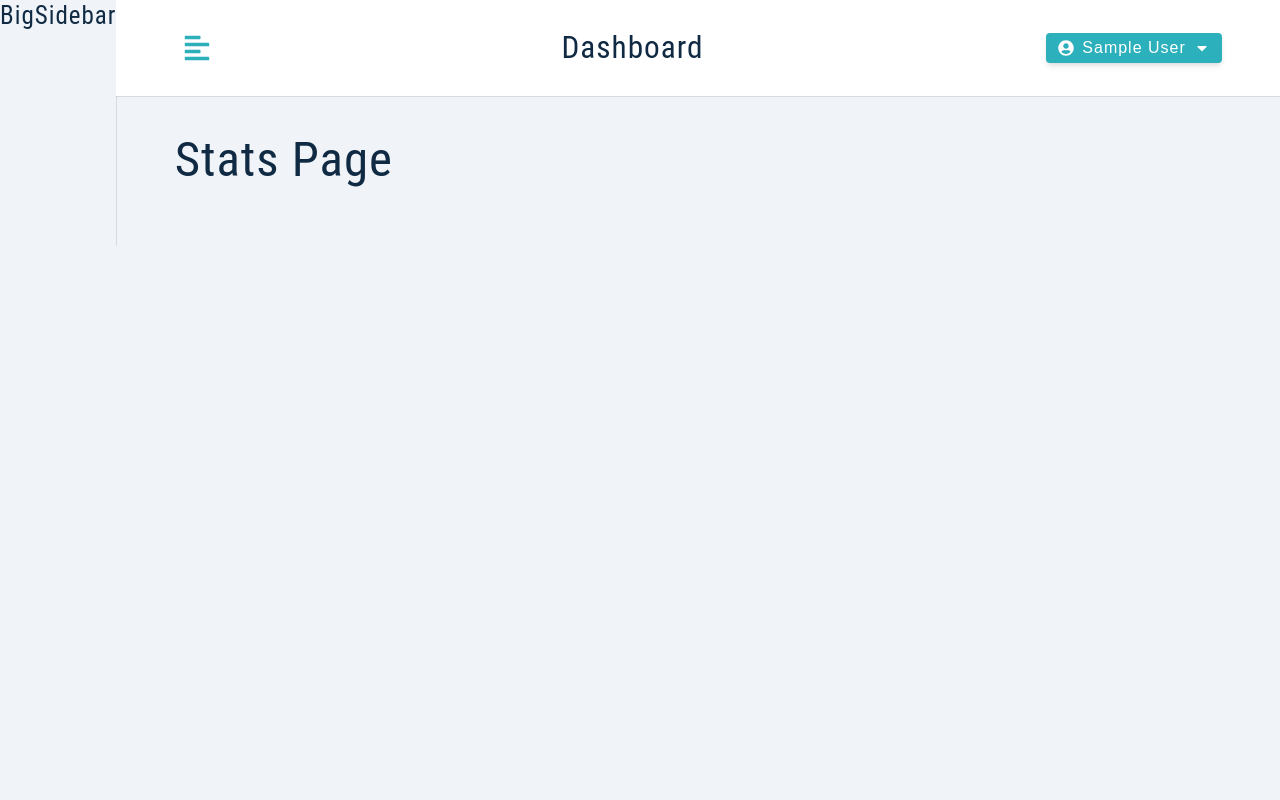
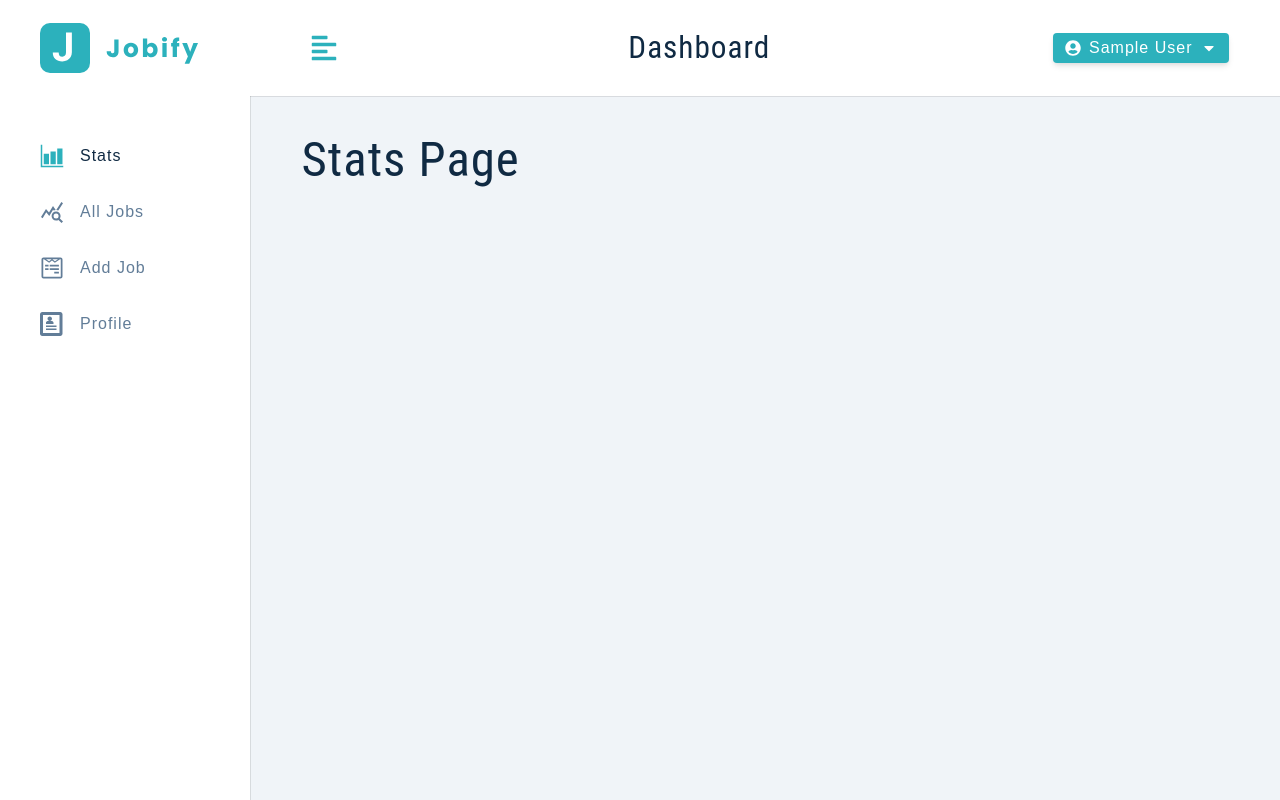
Before and after one commit to dulanjanabandara/jobs-world, a React (Create React App) app: page / in a window 1280 px wide. Built offline with nearby package versions, Linux system fonts and the light colour scheme; sample sign-in values are in the browser's storage.

Commit message:
Big sidebar was implemented.

```diff
--- a/src/components/BigSidebar.js
+++ b/src/components/BigSidebar.js
@@ -1,9 +1,25 @@
 import Wrapper from "../assets/wrappers/BigSidebar";
+import { useAppContext } from "../context/appContext";
+import NavLinks from "./NavLinks";
+import Logo from "./Logo";
 
 const BigSidebar = () => {
+  const { showSidebar } = useAppContext();
+
   return (
     <Wrapper>
-      <h4>BigSidebar</h4>
+      <div
+        className={
+          showSidebar ? "sidebar-container" : "sidebar-container show-sidebar"
+        }
+      >
+        <div className="content">
+          <header>
+            <Logo />
+          </header>
+          <NavLinks />
+        </div>
+      </div>
     </Wrapper>
   );
 };
```
